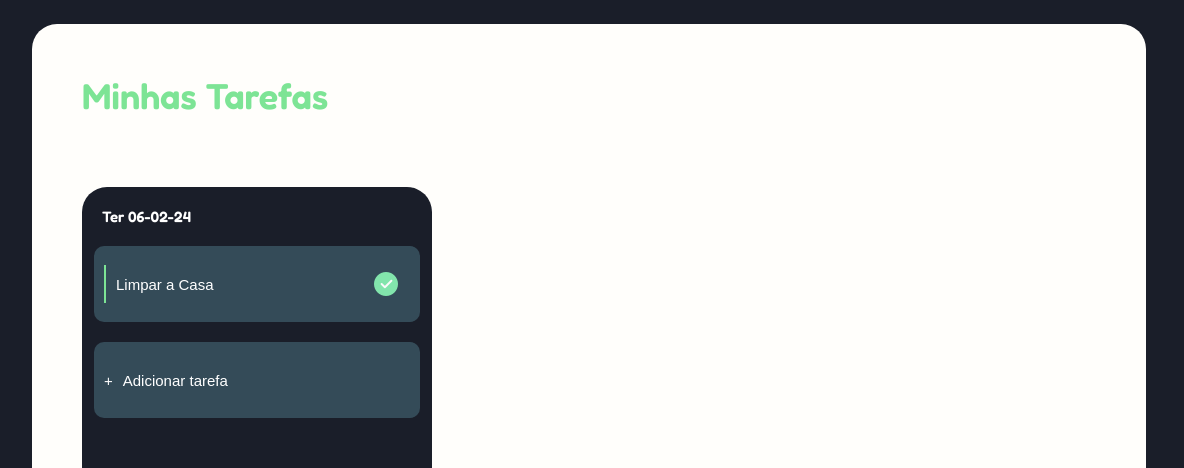
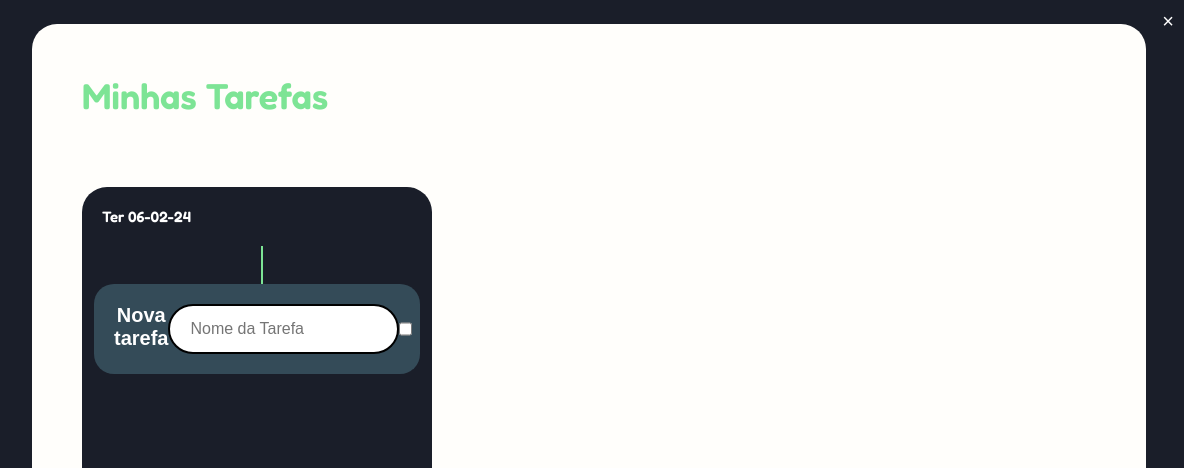
Before and after one commit to lU4N4ht/Scribbo, a website: page pages/tasks.html in a window 1280 px wide. Shown: the top 468 px of the page, 96-1280 px from the left. Drawn offline with Linux system fonts and the light colour scheme.

Commit message:
arrumar o desing

```diff
--- a/css/task.css
+++ b/css/task.css
@@ -50,35 +50,36 @@ body{
     background-color: var(--main-green);
 }
 
-p{
+button{
+    display: flex;
+    background-color: var(--dark-greeen);
     color: white;
     font-family: var(--body-font);
-    font-size: 15px;
-    font-weight: 200;
-    display: flex;
-    place-self: center;
-    margin-left: 10px;
+    border: 22px;
 }
 
-.verificacao{
+.popup {
     display: flex;
-    place-self: center;
-    margin-left: 160px;
+    z-index: 9999;
 }
 
-.adc-tarefas{
+.popup-content{
+    display: flex;
     width: 326px;
-    height: 76px;
+    height: auto;
     background-color: var(--task-green);
     border-radius: 10px;
     margin-left: 12px;
-    margin-top: 20px;
-    display: flex;
+    margin-bottom: 20px;
+    font-family: var(--body-font);
+    padding: 20px;
+    border-radius: 20px;
 }
 
-.more{
-    display: flex;
-    place-self: center;
-    margin-left: 10px;
-
+.close{
+    position: absolute;
+    top: 10px;
+    right: 10px;
+    font-size: 20px;
+    cursor: pointer;
 }
--- a/js/task.js
+++ b/js/task.js
@@ -1 +1,4 @@
-'use strict'
+function toggLePopup() {
+    var popup = document.getElementById('myPopup')
+    popup.style.display = (popup.style.display === 'none') ? 'block' : 'none'
+}
--- a/pages/tasks.html
+++ b/pages/tasks.html
@@ -15,6 +15,7 @@
     <link rel="stylesheet" href="../css/task.css">
     <script src="../js/nav.js" defer></script>
     <title>Scribbo | Tarefas </title>
+
 </head>
 <body>
     <nav>
@@ -34,22 +35,21 @@
 
         <div class="container1">
             <div class="date">Ter 06-02-24 </div>
-            <div class="tarefas">
                 <div class="line"></div>
-                <p>Limpar a Casa</p>
-                <img class="verificacao" src="../img/verifica.png" alt="">
+                <button  id="adc-tarefas" onclick="toggLePopup()">
+                    <div id="myPopup" class="popup">
+                        <div class="popup-content">
+                            <span class="close" onclick="toggLePopup()">&times;
+                            </span>
+                            <h2>Nova tarefa</h2>
+                            <input type="text" placeholder="Nome da Tarefa" id="nome-tarefa">
+                            <input type="checkbox" class="checkbox">
+                        </div>
+                    </div>
+                </button>
             </div>
-
-            <div class="adc-tarefas">
-                <p class="more">
-                    +
-                </p>
-                <p>Adicionar tarefa</p>
-            </div>
-        </div>
 
 
 
     </main>
 </body>
-</html>
```
